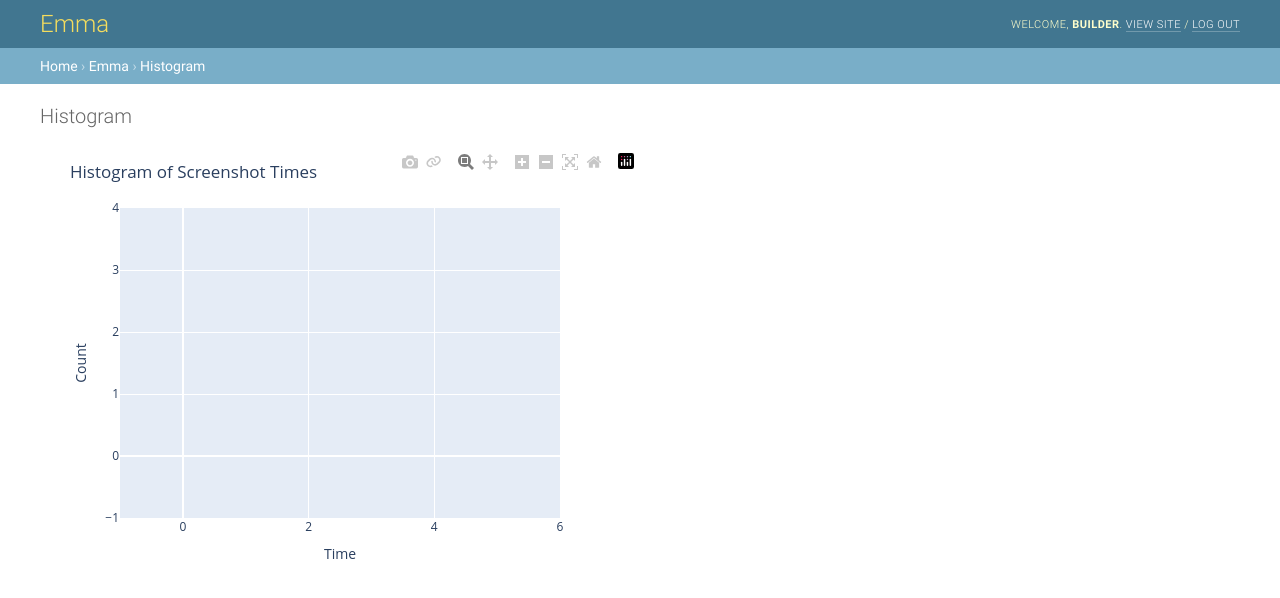
After one commit to grantjenks/emma, a Django app: page /emma/histogram/ in a window 1280 px wide. The commit adds this page. Shown: the top 598 px of the page. Run offline with Django 3.2, Linux system fonts and the light colour scheme; data comes from the database, SQL or seed files in the repository; data that the repository does not hold is empty; parts of the project's set-up code (start-up, migrations or seed data) failed here and were passed over.

Commit message:
Add histogram view

```diff
--- /dev/null
+++ b/emma/templates/emma/histogram.html
@@ -0,0 +1,15 @@
+{% extends 'admin/app_index.html' %}
+{% load admin_urls %}
+
+{% block breadcrumbs %}
+  <div class="breadcrumbs">
+    <a href="{% url 'admin:index' %}">Home</a>
+    &rsaquo; <a href="{% url 'admin:app_list' 'emma' %}">Emma</a>
+    &rsaquo; <a href="{% url 'histogram' %}">Histogram</a>
+  </div>
+{% endblock %}
+
+{% block content %}
+  <h1>Histogram</h1>
+  {{ chart|safe }}
+{% endblock %}
--- a/emma/urls.py
+++ b/emma/urls.py
@@ -31,5 +31,6 @@ urlpatterns = [
     path('emma/browse/<time>/', views.browse, name='browse-time'),
     path('emma/browse/<time>/next/', views.browse_next, name='browse-next'),
     path('emma/browse/<time>/prev/', views.browse_prev, name='browse-prev'),
+    path('emma/histogram/', views.histogram, name='histogram'),
     path('', admin.site.urls),
 ]
--- a/emma/views.py
+++ b/emma/views.py
@@ -1,5 +1,8 @@
 import datetime as dt
+import plotly.express as px
+import pytz
 
+from django.contrib import admin
 from django.shortcuts import redirect, render
 
 from .models import Screenshot
@@ -36,3 +39,22 @@ def browse_prev(request, time):
     screenshot = screenshots.filter(time__lt=time)[:1][0]
     time = screenshot.time.isoformat()
     return redirect('browse-time', time=time)
+
+
+def histogram(request):
+    times = Screenshot.objects.order_by('time').filter(display=0).values_list('time', flat=True)
+    pacific = pytz.timezone('US/Pacific')
+    times = [time.astimezone(pacific) for time in times]
+    fig = px.histogram(times)
+    fig.update_layout(
+        title='Histogram of Screenshot Times',
+        showlegend=False,
+        xaxis_title='Time',
+        yaxis_title='Count',
+    )
+    chart = fig.to_html(full_html=False)
+    context = {
+        'chart': chart,
+        **admin.site.each_context(request),
+    }
+    return render(request, 'emma/histogram.html', context)
```
Also changed, not shown: emma/templates/admin/emma/app_index.html (+6 -1 lines).
